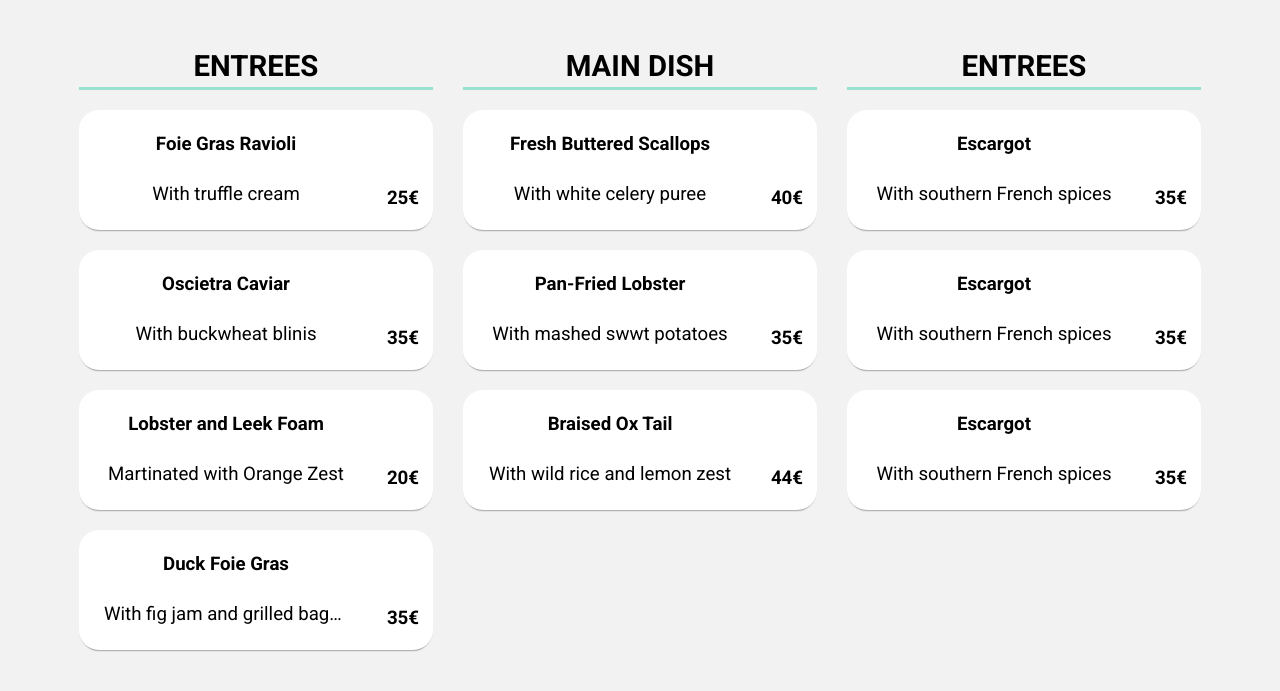
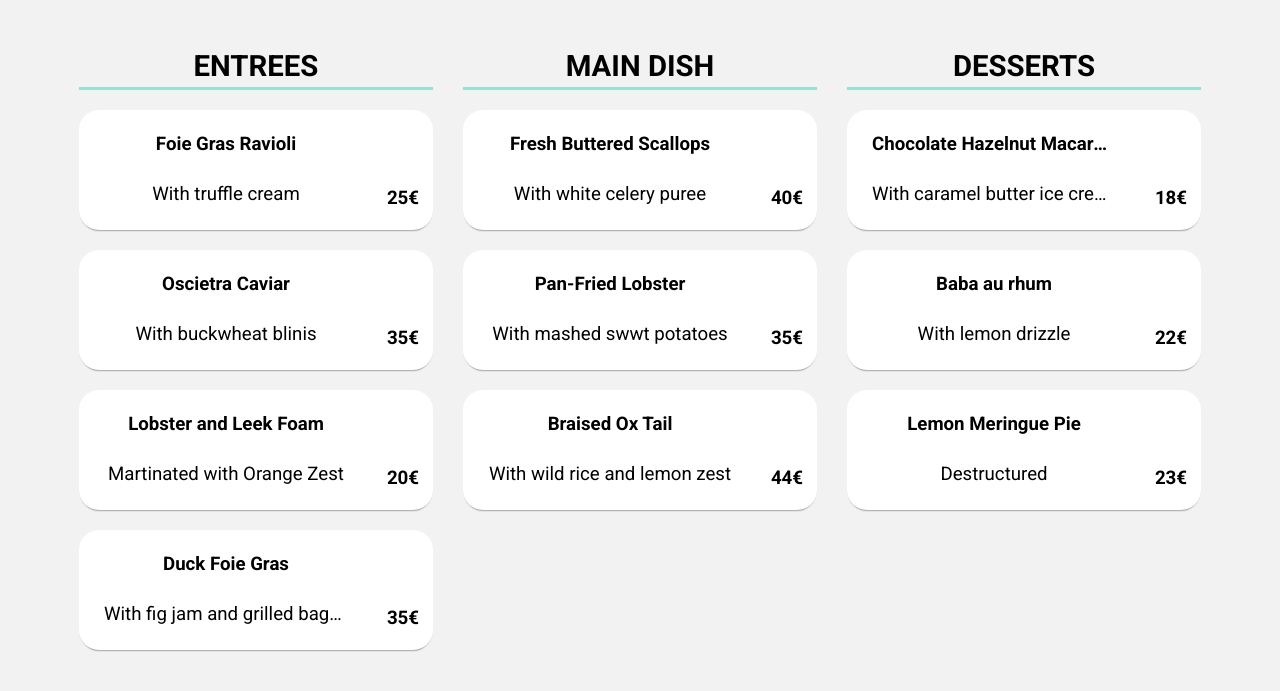
Before and after one commit to jimmypop1985/Oh-My-Food, a website: page enchanted_plate.html in a window 1280 px wide. Shown: the part 369-1060 px from the top of the page. Drawn offline with Linux system fonts and the light colour scheme; a web font is replaced by a local one.

Commit message:
Added menu items to the Enchanted plate page

```diff
--- a/enchanted_plate.html
+++ b/enchanted_plate.html
@@ -168,20 +168,20 @@
                     </div>
                     <div class = "course">
                         <div class  = "course__subtitle">
-                            <h3 class = "course__subtitle--text largest bold">ENTREES</h3>
+                            <h3 class = "course__subtitle--text largest bold">DESSERTS</h3>
                             <div class = "course__subtitle--underline"></div>
                         </div>
                         <div class = "card card__1">
                             <a href = "#">
                                 <div class = card__items>
                                     <div class = card__items--text>
-                                        <h3 class = "bold medium card__items--item">Escargot</h3>
-                                        <h3 class = "normal medium card__items--item">With southern French spices</h3>
+                                        <h3 class = "bold medium card__items--item">Chocolate Hazelnut Macaroon</h3>
+                                        <h3 class = "normal medium card__items--item">With caramel butter ice cream</h3>
                                     </div>
                                 </div>
                                 <div class = "box-container">
                                     <div class = "card__items card__items--price">
-                                        <h3>35€</h3>
+                                        <h3>18€</h3>
                                     </div>
                                     <div class="box">
                                         <span><i class="fa-solid fa-circle-check check-icon largest"></i></span>
@@ -193,13 +193,13 @@
                             <a href = "#">
                                 <div class = card__items>
                                     <div class = card__items--text>
-                                        <h3 class = "bold medium card__items--item">Escargot</h3>
-                                        <h3 class = "normal medium card__items--item">With southern French spices</h3>
+                                        <h3 class = "bold medium card__items--item">Baba au rhum</h3>
+                                        <h3 class = "normal medium card__items--item">With lemon drizzle</h3>
                                     </div>
                                 </div>
                                 <div class = "box-container">
                                     <div class = "card__items card__items--price">
-                                        <h3>35€</h3>
+                                        <h3>22€</h3>
                                     </div>
                                     <div class="box">
                                         <span><i class="fa-solid fa-circle-check check-icon largest"></i></span>
@@ -211,13 +211,13 @@
                             <a href = "#">
                                 <div class = card__items>
                                     <div class = card__items--text>
-                                        <h3 class = "bold medium card__items--item">Escargot</h3>
-                                        <h3 class = "normal medium card__items--item">With southern French spices</h3>
+                                        <h3 class = "bold medium card__items--item">Lemon Meringue Pie</h3>
+                                        <h3 class = "normal medium card__items--item">Destructured</h3>
                                     </div>
                                 </div>
                                 <div class = "box-container">
                                     <div class = "card__items card__items--price">
-                                        <h3>35€</h3>
+                                        <h3>23€</h3>
                                     </div>
                                     <div class="box">
                                         <span><i class="fa-solid fa-circle-check check-icon largest"></i></span>
```
Also changed, not shown: bastille.html (+1 -1 lines).
